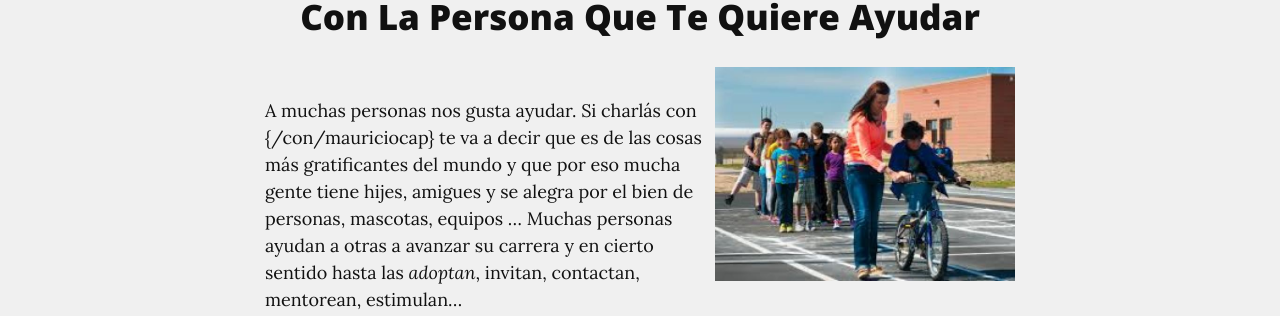
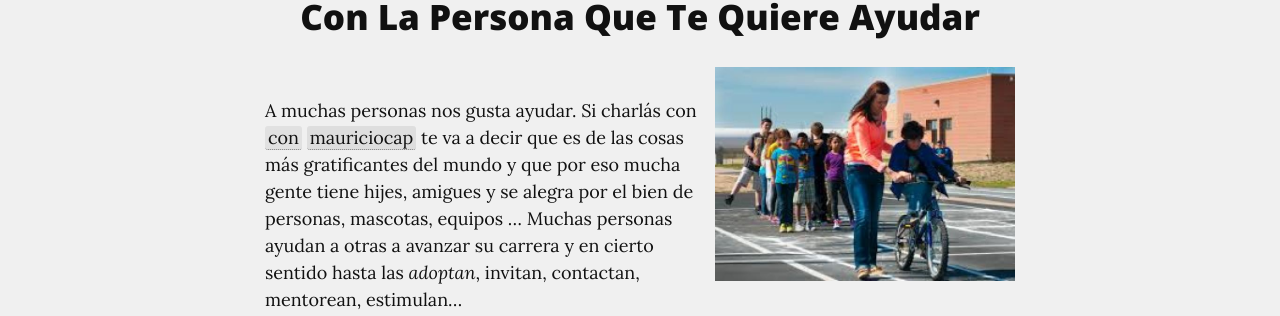
Before and after one commit to podemosaprender/podemosaprender.github.io, a Jekyll site: the page built from _contenidos/00marco/con-la-persona-que-te-quiere-ayudar.md, in a window 1280 px wide and 1132 px high. Shown: the part 132-448 px from the top of the window. Built offline with Jekyll 4.4.1, drawn with Linux system fonts in a browser that asks for light colours; nearby versions of some CDN libraries.

Commit message:
FIX: links para oersinas

```diff
--- a/_layouts/page.html
+++ b/_layouts/page.html
@@ -19,6 +19,9 @@ layout: base
 			{% include rlinksauto.html html=html p=p %}
 		{% endfor %}
 		{% for p in site.contenidos %}
+			{% include rlinksauto.html html=html p=p %}
+		{% endfor %}
+		{% for p in site.personas %}
 			{% include rlinksauto.html html=html p=p %}
 		{% endfor %}
 		{% comment %}
```
